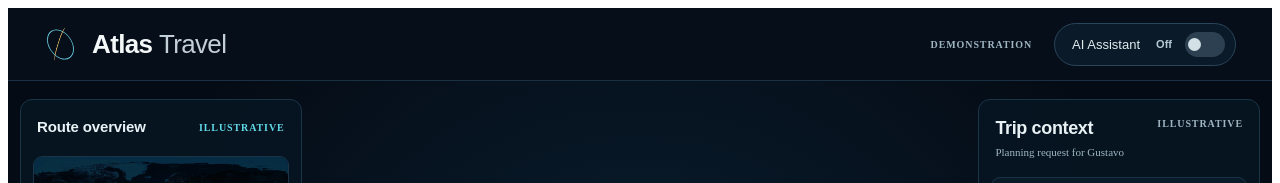
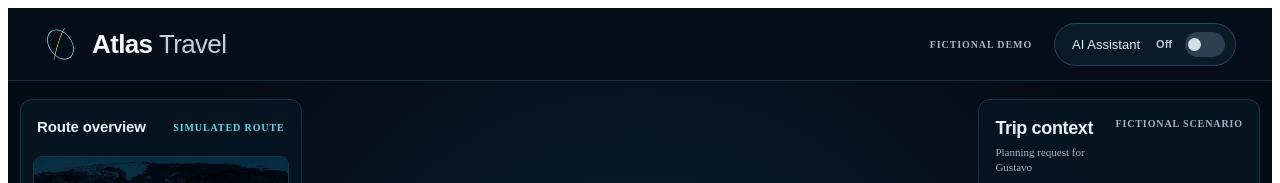
Before and after one commit to gustavobraga98/coforge-use-case, a React (Vite) app: page / in a window 1280 px wide. Shown: the top 183 px of the page. Built offline with nearby package versions, Linux system fonts and the light colour scheme; the HTML template or start-up script is replaced by a standard one.

Commit message:
Review Atlas Travel demo foundation

```diff
--- a/src/App.tsx
+++ b/src/App.tsx
@@ -22,7 +22,7 @@ export default function App() {
           <span>Atlas <span className="brand-light">Travel</span></span>
         </a>
         <div className="header-actions">
-          <Badge tone="muted">Demonstration</Badge>
+          <Badge tone="muted">Fictional demo</Badge>
           <Button
             className="assistant-toggle"
             tone="quiet"
@@ -46,13 +46,13 @@ export default function App() {
         <Surface as="aside" className="planning-rail planning-rail--left" label="Route overview">
           <div className="rail-heading">
             <h1>Route overview</h1>
-            <Badge>Illustrative</Badge>
+            <Badge>Simulated route</Badge>
           </div>
           <Card className="mini-map-card" label="Map preview of the simulated route">
             <RouteMapPreview route={route} />
             <p className="map-caption">{route.origin.city} <span>→</span> {route.destination.city}</p>
           </Card>
-          <div className="itinerary-preview" aria-label="Illustrative itinerary preview">
+          <div className="itinerary-preview" role="group" aria-label="Simulated itinerary preview">
             <div className="itinerary-line" aria-hidden="true" />
             <Card className="itinerary-stop" label="Origin">
               <span className="stop-dot" aria-hidden="true" />
--- a/src/components/AssistantPanel.tsx
+++ b/src/components/AssistantPanel.tsx
@@ -46,12 +46,12 @@ export function AssistantPanel({ scenario }: AssistantPanelProps) {
         <Badge>Planning</Badge>
       </div>
 
-      <div className="assistant-message assistant-message--traveler" aria-label={`${traveler.firstName}'s planning request`}>
+      <article className="assistant-message assistant-message--traveler" aria-label={`${traveler.firstName}'s fictional planning request`}>
         <span className="assistant-message__author">{traveler.firstName}</span>
         <p>{request.naturalLanguage}</p>
-      </div>
+      </article>
 
-      <div className="assistant-message assistant-message--assistant" aria-labelledby="assistant-response-heading">
+      <article className="assistant-message assistant-message--assistant" aria-labelledby="assistant-response-heading">
         <span className="assistant-message__author">Atlas Travel</span>
         <h3 id="assistant-response-heading">I&apos;ll organize this trip around the following requirements.</h3>
         <ul className="assistant-requirements" aria-label="Recognized trip requirements">
@@ -61,13 +61,13 @@ export function AssistantPanel({ scenario }: AssistantPanelProps) {
           <li><span>Flight preference</span><strong>{request.directFlightsPreferred ? 'Direct flights' : 'No preference specified'}</strong></li>
           <li><span>Budget ceiling</span><strong>{budgetFormatter.format(budget.limit)}</strong></li>
         </ul>
-      </div>
+      </article>
 
       <p className="assistant-panel__planning-status" role="status">
         <span aria-hidden="true" /> Organizing your plan
       </p>
 
-      <div className="assistant-alternatives" aria-label="Alternative planning areas">
+      <div className="assistant-alternatives" role="group" aria-label="Simulated alternative planning areas">
         <section className="assistant-placeholder" aria-labelledby="flight-alternatives-heading">
           <h3 id="flight-alternatives-heading">Flight alternatives</h3>
           <p>Suitable flight alternatives will appear here.</p>
--- a/src/components/GlobeWorkspace.tsx
+++ b/src/components/GlobeWorkspace.tsx
@@ -54,7 +54,7 @@ export function GlobeWorkspace({ route, assistantEnabled }: GlobeWorkspaceProps)
   }
 
   return (
-    <section className={`globe-workspace ${assistantEnabled ? 'globe-workspace--assisted' : ''}`} aria-label={`Interactive globe showing an illustrative ${route.origin.city} to ${route.destination.city} route`}>
+    <section className={`globe-workspace ${assistantEnabled ? 'globe-workspace--assisted' : ''}`} aria-label={`Interactive globe showing a simulated ${route.origin.city} to ${route.destination.city} route`}>
       <Globe
         ref={globeRef}
         width={dimensions.width}
@@ -78,7 +78,7 @@ export function GlobeWorkspace({ route, assistantEnabled }: GlobeWorkspaceProps)
         pointAltitude={0.025}
         pointRadius={0.65}
       />
-      <div className="globe-controls" aria-label="Globe controls">
+      <div className="globe-controls" role="group" aria-label="Globe controls">
         <button className="center-control" type="button" onClick={() => globeRef.current?.pointOfView(initialView, 450)} aria-label="Center route on globe">Center</button>
         <button type="button" onClick={() => changeZoom('in')} aria-label="Zoom in on globe">+</button>
         <button type="button" onClick={() => changeZoom('out')} aria-label="Zoom out on globe">−</button>
--- a/src/components/RouteMapPreview.tsx
+++ b/src/components/RouteMapPreview.tsx
@@ -4,7 +4,7 @@ type RouteMapPreviewProps = { route: TripRoute; caption?: string; regional?: boo
 
 export function RouteMapPreview({ route, caption, regional = false }: RouteMapPreviewProps) {
   return (
-    <div className={`route-map-preview ${regional ? 'route-map-preview--regional' : ''}`} role="img" aria-label={`Illustrative route from ${route.origin.city} to ${route.destination.city} over a real world map`}>
+    <div className={`route-map-preview ${regional ? 'route-map-preview--regional' : ''}`} role="img" aria-label={`Simulated route from ${route.origin.city} to ${route.destination.city} over a real world map`}>
       <svg className="route-map-overlay" viewBox="0 0 100 100" preserveAspectRatio="none" aria-hidden="true">
         <path d={regional ? 'M 74 63 Q 57 47 58 27' : 'M 37 63 Q 24 47 29 27'} />
         <circle cx={regional ? 74 : 37} cy="63" r="1.8" />
--- a/src/components/TripContextSummary.tsx
+++ b/src/components/TripContextSummary.tsx
@@ -57,7 +57,7 @@ export function TripContextSummary({ scenario, status = scenario.initialTripStat
           <h2 id="trip-context-heading">Trip context</h2>
           <p>Planning request for {traveler.firstName}</p>
         </div>
-        <Badge tone="muted">Illustrative</Badge>
+        <Badge tone="muted">Fictional scenario</Badge>
       </div>
 
       <Card className="trip-context__status" label={`Trip status: ${statusLabels[status]}`}>
--- a/src/components/ui.tsx
+++ b/src/components/ui.tsx
@@ -25,5 +25,5 @@ export function Button({ tone = 'primary', className = '', ...props }: ButtonPro
 type CardProps = PropsWithChildren<HTMLAttributes<HTMLDivElement> & { label: string }>
 
 export function Card({ children, className = '', label, ...props }: CardProps) {
-  return <div className={`card ${className}`} aria-label={label} {...props}>{children}</div>
+  return <div className={`card ${className}`} role="group" aria-label={label} {...props}>{children}</div>
 }
--- a/src/styles/app.css
+++ b/src/styles/app.css
@@ -1,6 +1,6 @@
 #root, .application-shell { min-height: 100vh; }
 
-.application-shell { overflow: hidden; color: #e8f2f5; background: #050b14; }
+.application-shell { overflow-x: clip; color: #e8f2f5; background: #050b14; }
 .application-header { position: relative; z-index: 5; height: 72px; display: flex; align-items: center; justify-content: space-between; padding: 0 36px; background: #060e19; border-bottom: 1px solid #1a3143; }
 .brand { display: inline-flex; align-items: center; gap: 15px; color: #f4f8f8; text-decoration: none; font-family: 'Space Grotesk', sans-serif; font-size: 26px; font-weight: 600; letter-spacing: -.025em; }
 .brand-light { color: #c4d0d7; font-weight: 400; }
```
